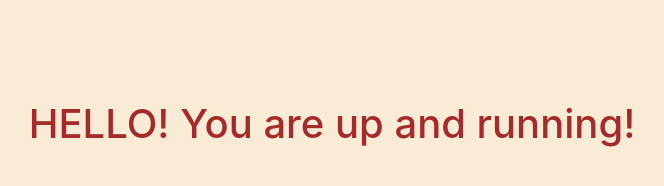
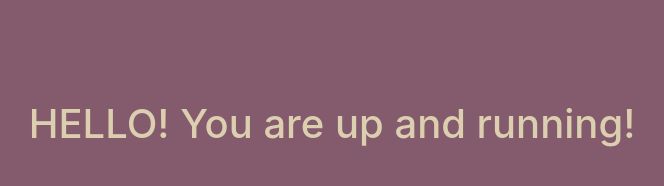
Before and after one commit to DeannaMix/pinterest, a website built with webpack: page src/index.html in a window 1280 px wide. Shown: the whole page, without its empty margins (308-972 px from the left). Built offline with nearby package versions, Linux system fonts and the light colour scheme.

Commit message:
added webpack and background color

```diff
--- a/src/styles/main.scss
+++ b/src/styles/main.scss
@@ -2,8 +2,8 @@
 @import "~@fortawesome/fontawesome-free/css/all.min.css";
 
 body {
-  background-color: antiquewhite;
-  color: brown;
+  background-color: #845A6D;
+  color: #DBCFB0;
   text-align: center;
   margin-top: 100px;
 }
```
